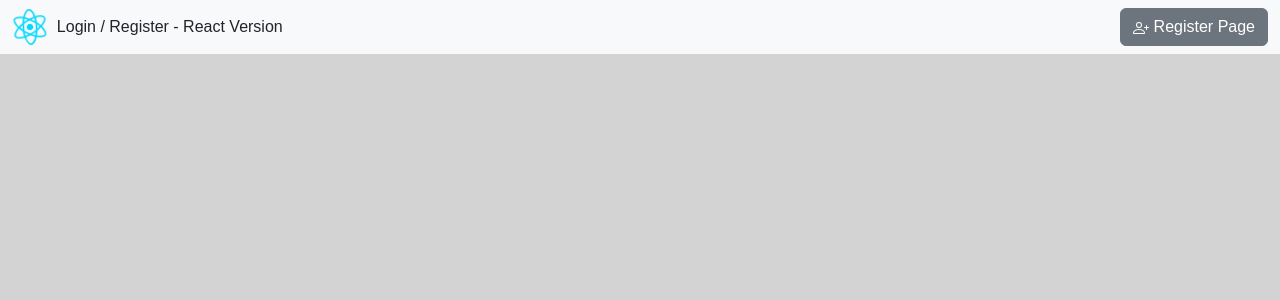
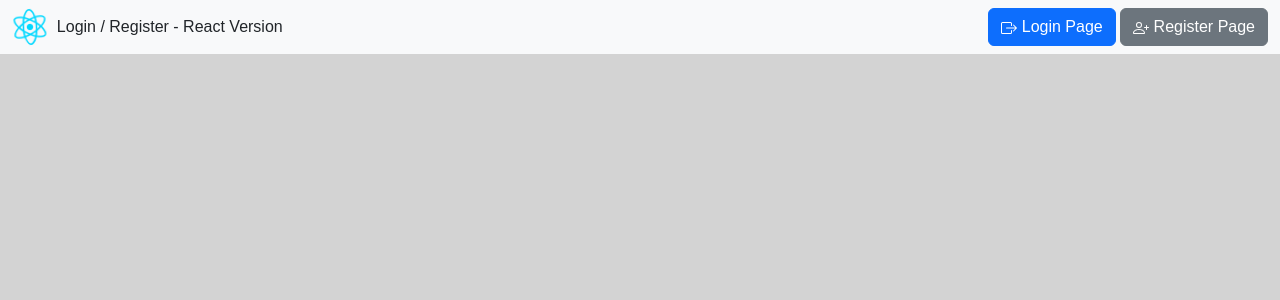
Before and after one commit to L2GS-19101360/Login-Register---React-Version, a React (Vite) app: page / in a window 1280 px wide. Shown: the top 300 px of the page. Built offline with nearby package versions, Linux system fonts and the light colour scheme.

Commit message:
New Merge

```diff
--- a/src/App.jsx
+++ b/src/App.jsx
@@ -9,6 +9,7 @@ class App extends Component {
 
   constructor() {
     super();
+    this.toLoginPage = this.toLoginPage.bind(this);
     this.toRegisterPage = this.toRegisterPage.bind(this);
   }
 
@@ -19,6 +20,9 @@ class App extends Component {
 
   }
 
+  toLoginPage() {
+    this.props.history.push('LoginPage');
+  }
   toRegisterPage() {
     this.props.history.push('RegisterPage');
   }
@@ -45,6 +49,10 @@ class App extends Component {
                 </li>
               </ul>
               <form className="d-flex">
+                <button className="btn btn-primary" type="button" onClick={this.toLoginPage}>
+                  <BoxArrowRight /> Login Page
+                </button>
+                &nbsp;
                 <button className="btn btn-secondary" type="button" onClick={this.toRegisterPage}>
                   <PersonPlus /> Register Page
                 </button>
```
